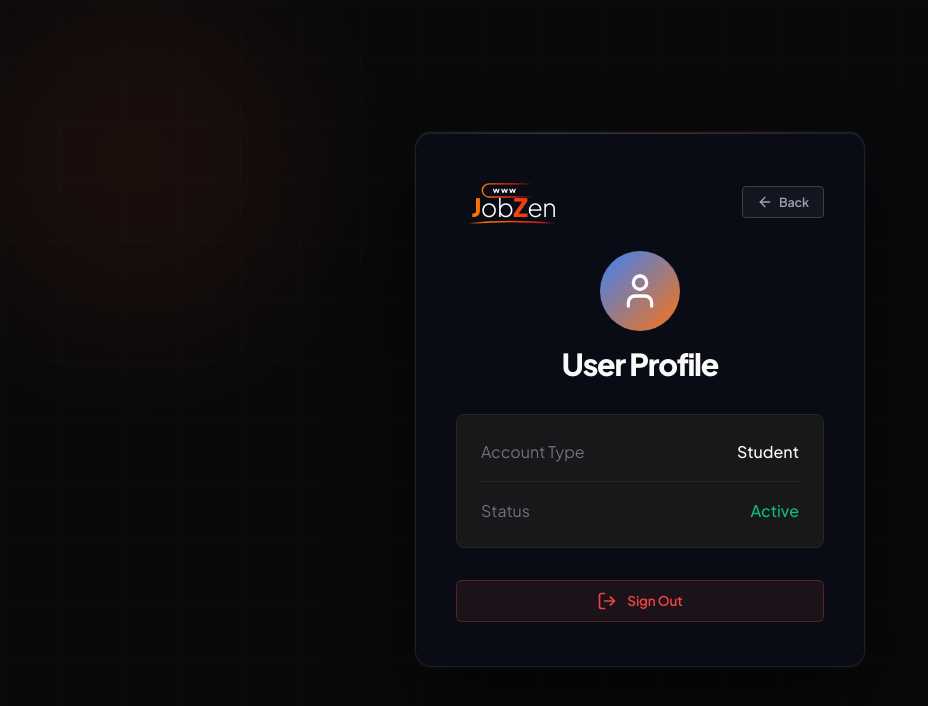
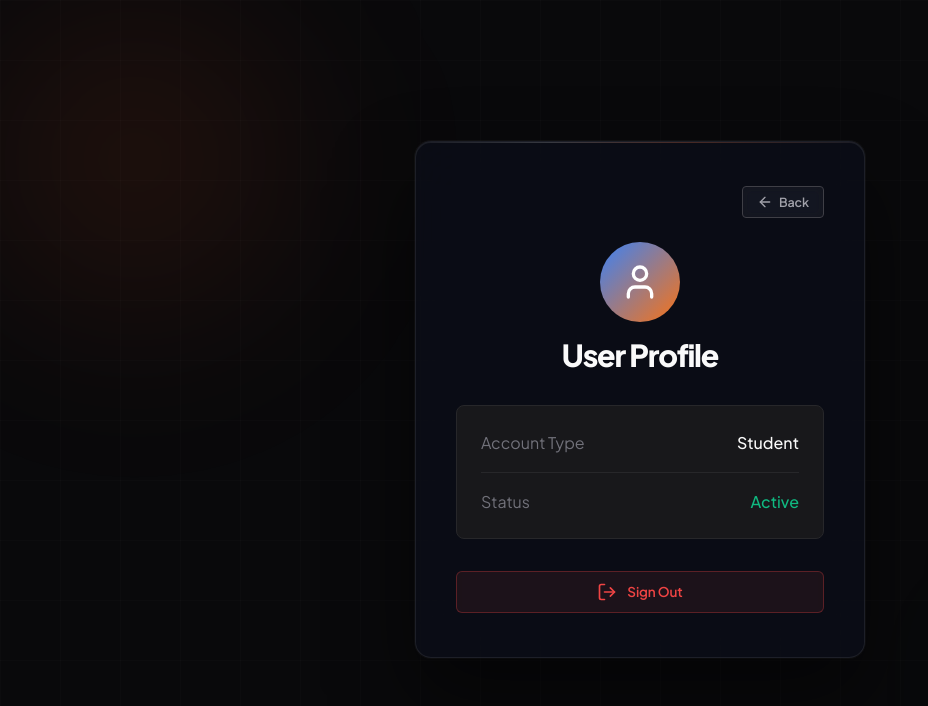
Before and after one commit to LokeshAI669/start-project, a React (Vite) app in the folder frontend/: page /profile in a window 1280 px wide. Shown: the top 706 px of the page, without its empty margins (0-928 px from the left). Built offline with nearby package versions, Linux system fonts and the light colour scheme; no server answers.

Commit message:
Remove logo from profile section

```diff
--- a/frontend/src/pages/Profile.jsx
+++ b/frontend/src/pages/Profile.jsx
@@ -2,7 +2,6 @@ import React, { useContext } from 'react';
 import { useNavigate } from 'react-router-dom';
 import { AuthContext } from '../context/AuthContext';
 import { LogOut, ArrowLeft, User } from 'lucide-react';
-import JobZenLogo from '../components/JobZenLogo';
 
 export default function Profile() {
   const { user, logout } = useContext(AuthContext);
@@ -25,8 +24,7 @@ export default function Profile() {
     <div className="auth-page">
       <div className="auth-grid"></div>
       <div className="auth-card">
-        <div style={{ display: 'flex', alignItems: 'center', justifyContent: 'space-between', marginBottom: '24px' }}>
-          <JobZenLogo theme={document.documentElement.getAttribute('data-theme') || 'dark'} size="sm" />
+        <div style={{ display: 'flex', alignItems: 'center', justifyContent: 'flex-end', marginBottom: '24px' }}>
           <button
             onClick={handleBack}
             className="btn btn-ghost btn-sm"
```
